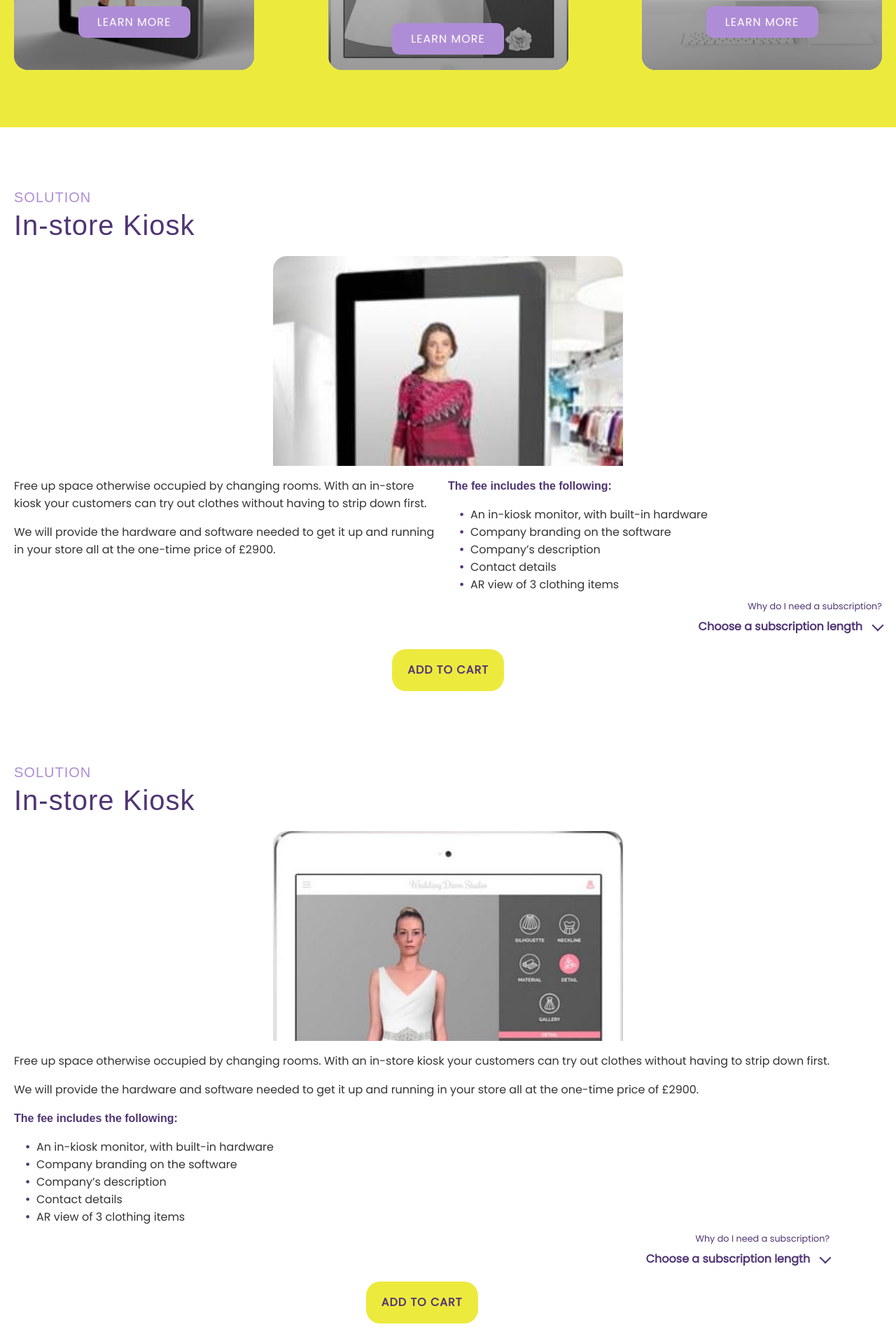
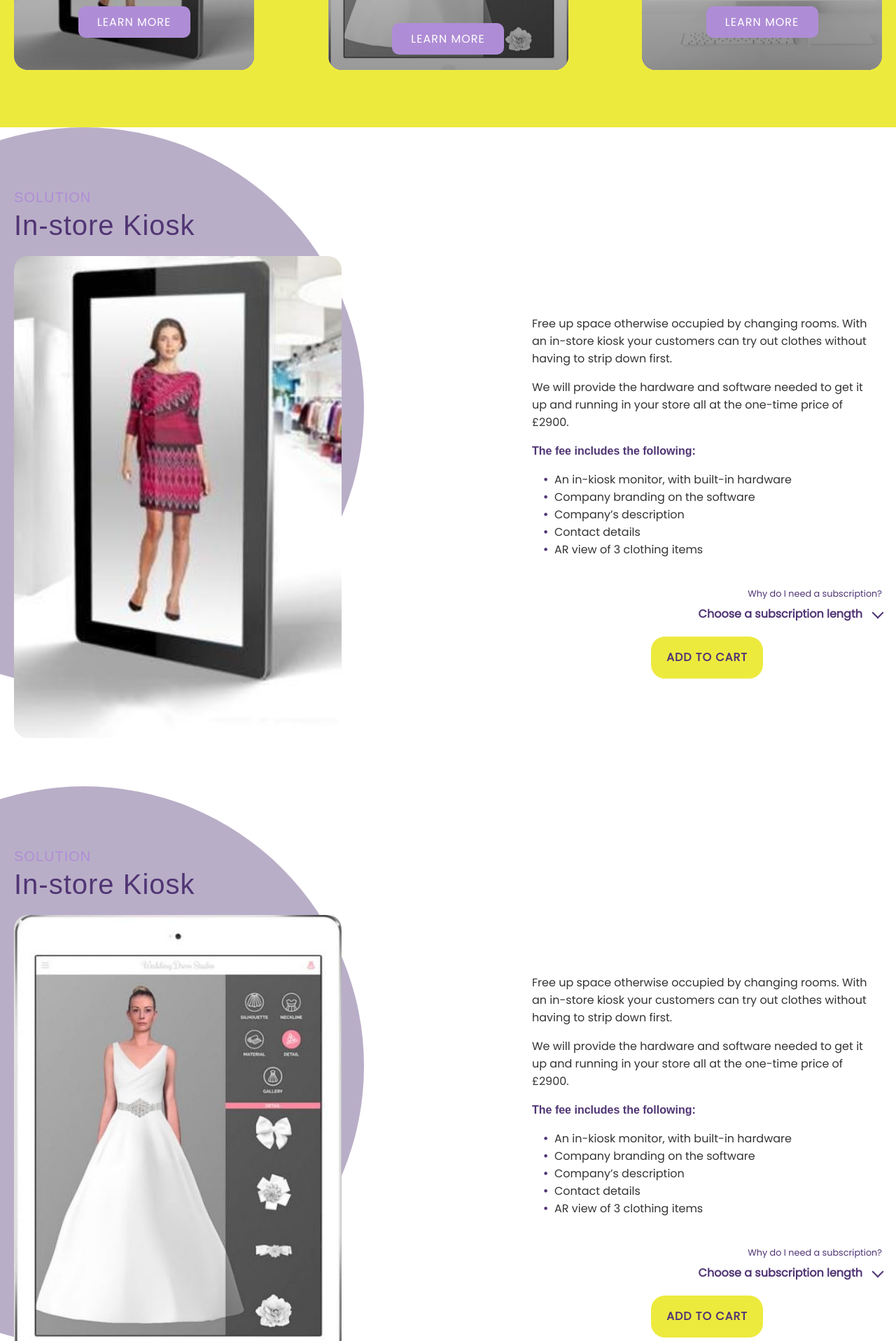
Before and after one commit to soer145a/KEA_Bachelor, a PHP site: page /KEA_Bachelor/kitchensink.html in a window 1280 px wide. Shown: the part 2111-4028 px from the top of the page at 70% size. Run offline with PHP 8.4, Linux system fonts and the light colour scheme; some web fonts are replaced.

Commit message:
responsive styling added

```diff
--- a/css/media_queries.css
+++ b/css/media_queries.css
@@ -51,6 +51,11 @@
     .solutions .dropdown-container {
         flex-grow: 1;
     }
+
+    .solution .background-sphere--left {
+        left: -50%;
+        transform: translateX(50%);
+    }
 }
 
 /* @media screen and (min-width: 667px) and (orientation: Landscape) {
@@ -79,6 +84,36 @@
         height: 100vh;
     }
 
+    .solutions .product {
+        display: flex;
+        justify-content: space-between;
+    }
+
+    .solutions .product > .text-wrapper {
+        flex-basis: 50%;
+        max-width: 500px;
+        padding-right: 32px;
+    }
+    .solutions .product > .text-container {
+        flex-basis: 50%;
+        max-width: 500px;
+        display: block;
+        margin-top: 25%;
+        transform: translateY(-25%);
+    }
+
+    .solutions .text-container__background-block {
+    }
+
+    .solutions .section-image {
+        height: auto;
+        border-radius: 20px 20px 20px 20px;
+    }
+
+    .product > .place-right {
+        padding-right: 0;
+        padding-left: 32px;
+    }
     /* .intro {
         display: flex;
         flex-direction: row;
--- a/css/section_contact.css
+++ b/css/section_contact.css
@@ -1,5 +1,9 @@
 #contact {
     background-color: var(--purple-light);
+}
+.section-container {
+    max-width: 1024px;
+    margin: 0 auto;
 }
 
 .contact .section-header,
--- a/css/section_solutions.css
+++ b/css/section_solutions.css
@@ -15,9 +15,12 @@
 .solutions .background-sphere {
     position: absolute;
     top: 0;
-    width: 600px;
-    height: 600px;
-
+    width: 100vw;
+    height: 100vw;
+    max-width: 800px;
+    max-height: 800px;
+    min-width: 600px;
+    min-height: 600px;
     border-radius: 100%;
     opacity: 0.4;
     z-index: -2;
@@ -38,10 +41,19 @@
 }
 
 .background-sphere--left {
-    left: -100%;
+    left: -300px;
 }
 .background-sphere--right {
-    right: -100%;
+    right: -300px;
+}
+
+.place-right {
+    order: 2;
+}
+
+.place-right > .section-subheader,
+.place-right > .section-header {
+    text-align: right;
 }
 
 .background-sphere--purple {
@@ -71,6 +83,10 @@
 .product-link {
     position: absolute;
     top: 0;
+}
+
+.product-fees {
+    margin-bottom: 32px;
 }
 
 .product-fee__list {
--- a/kitchensink.html
+++ b/kitchensink.html
@@ -360,7 +360,8 @@
                             <span
                                 class="text-container__background-block"
                             ></span>
-                            <div class="text-wrapper">
+
+                            <div class="text-wrapper product-description">
                                 <p class="section-paragraph">
                                     Free up space otherwise occupied by changing
                                     rooms. With an in-store kiosk your customers
@@ -372,6 +373,9 @@
                                     needed to get it up and running in your
                                     store all at the one-time price of £2900.
                                 </p>
+                            </div>
+
+                            <div class="product-fees">
                                 <h4 class="section-paragraph">
                                     The fee includes the following:
                                 </h4>
@@ -393,6 +397,8 @@
                                         AR view of 3 clothing items
                                     </li>
                                 </ul>
+                            </div>
+
                             <div class="dropdown-container">
                                 <div class="dropdown">
                                     <span class="dropdown__label"
@@ -400,7 +406,7 @@
                                     >
                                     <span
                                         class="dropdown__button"
-                                            data-btnid="1"
+                                        data-btnid="0"
                                         >Choose a subscription length</span
                                     >
                                     <div
@@ -408,28 +414,24 @@
                                             dropdown-list-container
                                             dropdown-list-container--hidden
                                         "
-                                            data-listid="1"
+                                        data-listid="0"
                                     >
                                         <div class="dropdown__list">
                                             <span
                                                 class="dropdown__list-item"
                                                 data-value="0"
-                                                    >1 month -
-                                                    €29.99/month</span
+                                                >1 month - €29.99/month</span
                                             >
                                             <span
                                                 class="dropdown__list-item"
                                                 data-value="1"
-                                                    >6 month -
-                                                    €19.99/month</span
+                                                >6 month - €19.99/month</span
                                             >
                                             <span
                                                 class="dropdown__list-item"
                                                 data-value="2"
-                                                    >12 month -
-                                                    €9.99/month</span
+                                                >12 month - €9.99/month</span
                                             >
-                                            </div>
                                         </div>
                                     </div>
                                 </div>
@@ -460,7 +462,8 @@
                             <span
                                 class="text-container__background-block"
                             ></span>
-                            <div class="text-wrapper">
+
+                            <div class="text-wrapper product-description">
                                 <p class="section-paragraph">
                                     Free up space otherwise occupied by changing
                                     rooms. With an in-store kiosk your customers
@@ -472,6 +475,9 @@
                                     needed to get it up and running in your
                                     store all at the one-time price of £2900.
                                 </p>
+                            </div>
+
+                            <div class="product-fees">
                                 <h4 class="section-paragraph">
                                     The fee includes the following:
                                 </h4>
@@ -493,6 +499,8 @@
                                         AR view of 3 clothing items
                                     </li>
                                 </ul>
+                            </div>
+
                             <div class="dropdown-container">
                                 <div class="dropdown">
                                     <span class="dropdown__label"
@@ -500,7 +508,7 @@
                                     >
                                     <span
                                         class="dropdown__button"
-                                            data-btnid="2"
+                                        data-btnid="0"
                                         >Choose a subscription length</span
                                     >
                                     <div
@@ -508,28 +516,24 @@
                                             dropdown-list-container
                                             dropdown-list-container--hidden
                                         "
-                                            data-listid="2"
+                                        data-listid="0"
                                     >
                                         <div class="dropdown__list">
                                             <span
                                                 class="dropdown__list-item"
                                                 data-value="0"
-                                                    >1 month -
-                                                    €29.99/month</span
+                                                >1 month - €29.99/month</span
                                             >
                                             <span
                                                 class="dropdown__list-item"
                                                 data-value="1"
-                                                    >6 month -
-                                                    €19.99/month</span
+                                                >6 month - €19.99/month</span
                                             >
                                             <span
                                                 class="dropdown__list-item"
                                                 data-value="2"
-                                                    >12 month -
-                                                    €9.99/month</span
+                                                >12 month - €9.99/month</span
                                             >
-                                            </div>
                                         </div>
                                     </div>
                                 </div>
@@ -541,10 +545,11 @@
             </section>
             <section id="contact">
                 <div class="layout-container contact">
+                    <div class="section-container">
                         <h2 class="section-header">Contact Us</h2>
                         <p class="section-paragraph">
-                        Got a question? We’d love to hear from you. Send us a
-                        message and we’ll resond as soon as possible.
+                            Got a question? We’d love to hear from you. Send us
+                            a message and we’ll resond as soon as possible.
                         </p>
                         <div class="form-container">
                             <form class="contact-form" action="">
@@ -583,6 +588,7 @@
                             </form>
                         </div>
                     </div>
+                </div>
             </section>
         </main>
         <footer class="container-full-width">
```
Lines whose indentation alone changed are shown as unchanged.
